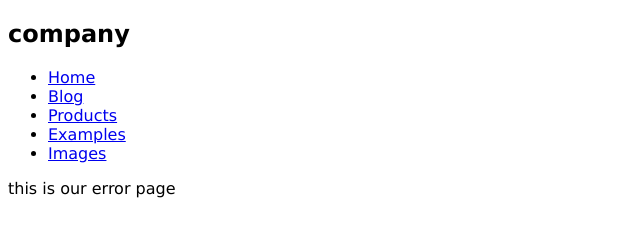
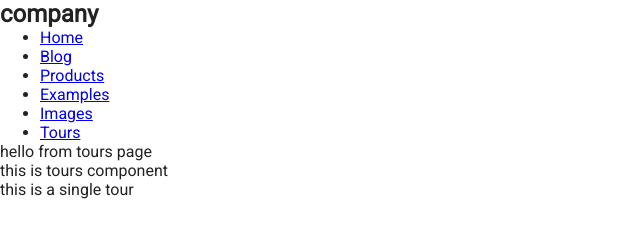
Before and after one commit to js-tut/gatsby-tutorial-second, a Gatsby site: page /tours in a window 1280 px wide. Before the commit this address had no page. Shown: the whole page, without its empty margins (0-640 px from the left). Built offline with nearby package versions, Linux system fonts and the light colour scheme; Gatsby itself is replaced by a stand-in of ours.

Commit message:
51-tours-setup

```diff
--- a/src/components/Navbar.js
+++ b/src/components/Navbar.js
@@ -21,6 +21,9 @@ const Navbar = () => {
         <li>
           <Link to="/images/">Images</Link>
         </li>
+        <li>
+          <Link to="/tours/">Tours</Link>
+        </li>
       </ul>
     </nav>
   )
--- /dev/null
+++ b/src/components/Tours/SingleTour.js
@@ -0,0 +1,7 @@
+import React from 'react'
+
+const SingleTour = () => {
+  return <div>this is a single tour</div>
+}
+
+export default SingleTour
--- /dev/null
+++ b/src/components/Tours/Tours.js
@@ -0,0 +1,12 @@
+import React from 'react'
+import SingleTour from './SingleTour'
+const Tours = () => {
+  return (
+    <div>
+      this is tours component
+      <SingleTour />
+    </div>
+  )
+}
+
+export default Tours
--- a/src/components/layout.css
+++ b/src/components/layout.css
@@ -1,5 +1,13 @@
+@import url('https://fonts.googleapis.com/css?family=Roboto&display=swap');
+
+* {
+  margin: 0;
+  box-sizing: border-box;
+}
+
 body {
-  font-family: Verdana, Geneva, Tahoma, sans-serif;
+  font-family: 'Roboto', sans-serif;
+  color: #222;
 }
 
 .title {
--- /dev/null
+++ b/src/pages/tours.js
@@ -0,0 +1,13 @@
+import React from 'react'
+import Tours from '../components/Tours/Tours'
+import Layout from '../components/layout'
+const tours = () => {
+  return (
+    <Layout>
+      hello from tours page
+      <Tours />
+    </Layout>
+  )
+}
+
+export default tours
```
